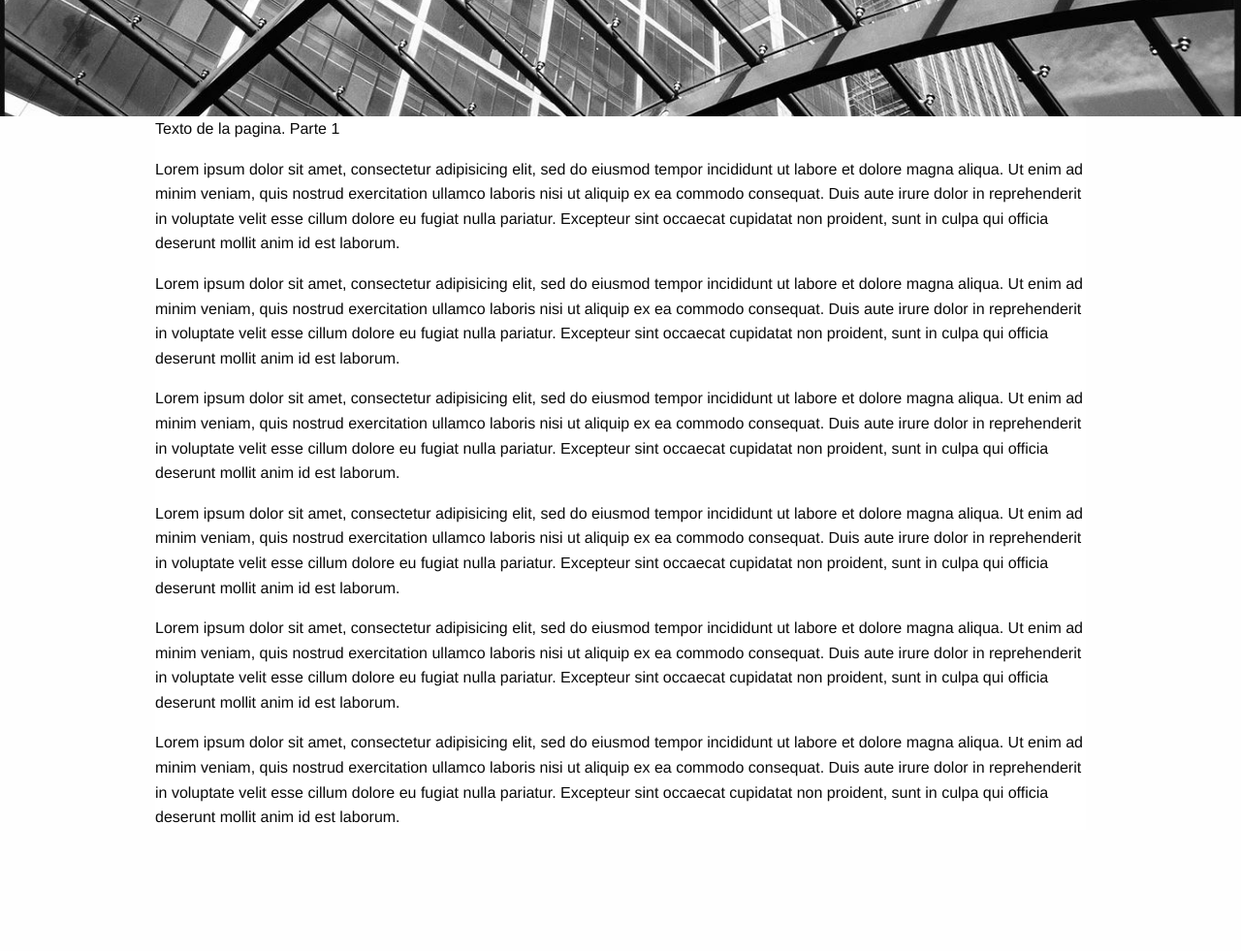
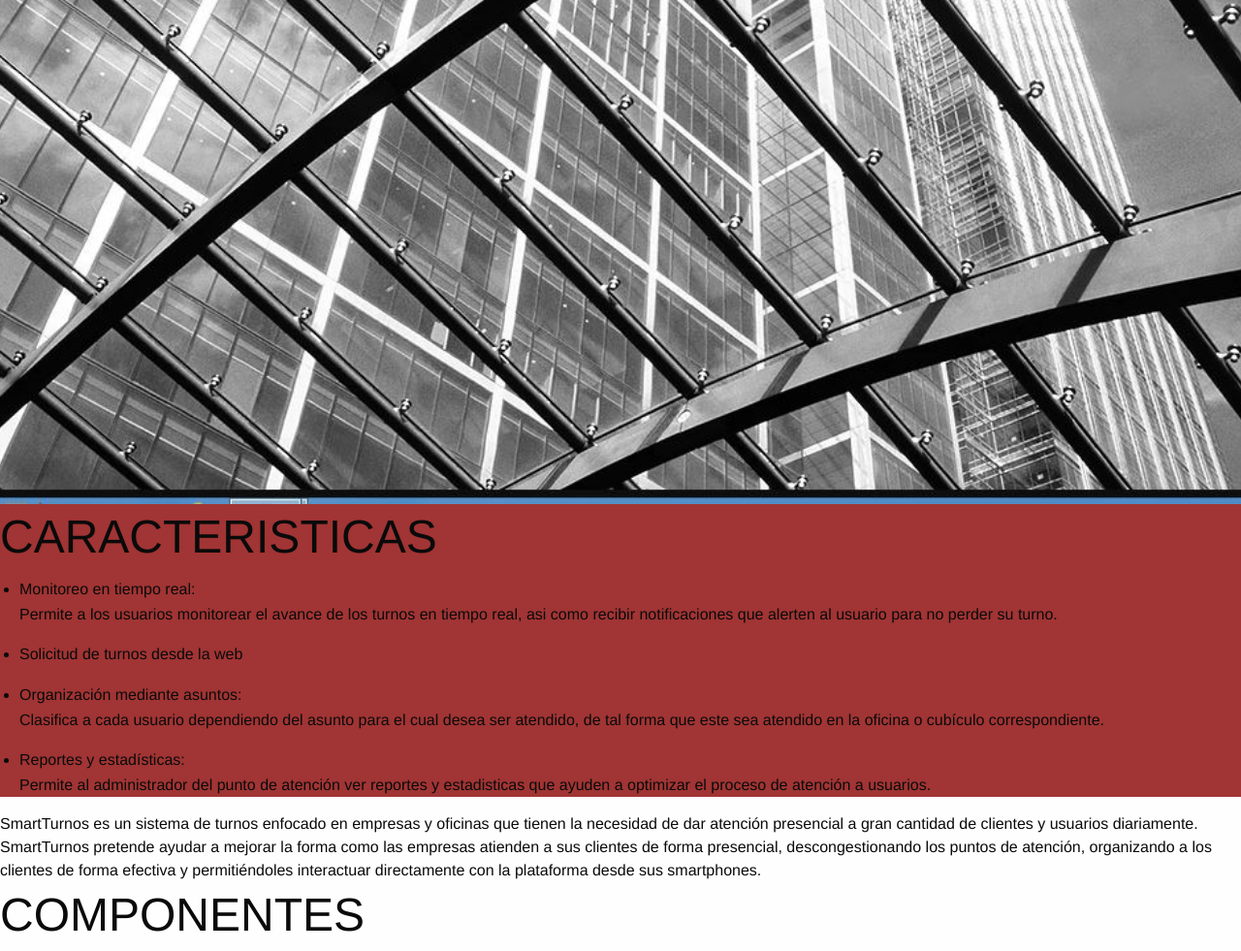
Before and after one commit to anderdavid/SistemaDeTurnosPaginaWeb, a plain HTML site: page index.html in a window 1280 px wide. Shown: the part 380-1361 px from the top of the page at 97% size. Before the commit the page ends 1252 px from the top, so only its background shows below. Drawn offline with nearby package versions, Linux system fonts and the light colour scheme.

Commit message:
Se depura efecto parallax

```diff
--- a/css/style.css
+++ b/css/style.css
@@ -54,80 +54,25 @@
 	}
 }
 
-
-
-/*parallax*/
-
-.image1 {
-    position:relative;
-    background: url("../img/background_edificios.JPG") no-repeat fixed;
+.parallax{
+	position: relative;
+	background: url(../img/background_edificios.JPG) no-repeat fixed;
 	background-position: center center;
 	-webkit-background-size: cover;
     -moz-background-size: cover;
     -o-background-size: cover;
     background-size: cover;
-    min-height: 500px;
-
+	min-height: 900px;
 }
 
-.image2 {
-    position:relative;
-    background: url("../img/background_edificios.JPG") no-repeat fixed;
-    background-position: center center;
-    -webkit-background-size: cover;
-    -moz-background-size: cover;
-    -o-background-size: cover;
-    background-size: cover;
-    min-height: 500px;
-}
+#caracteristcas{
 
-.image3 {
-    position:relative;
-    background: url("../img/background_edificios.JPG") no-repeat fixed;
-    background-position: center center;
-    -webkit-background-size: cover;
-    -moz-background-size: cover;
-    -o-background-size: cover;
-    background-size: cover;
-    min-height: 500px;
-}
-
-/*h1 {
-    color: #fff;
-    font-size: 80px;
-    text-align:center;
-    font-weight: bold;
-    margin: 0 auto;
-    width: 800px;
-    position: fixed;
-    top: 50%;
-    left: 50%;
-    margin-top: -20%;
-    margin-left: -400px;
-    opacity:0.8;
-}
-
-h2{
-    color: #fff;
-    font-size: 55px;
-    text-align:center;
-    margin: 0 auto;
-    width: 800px;
-    position: absolute;
-    top: 50%;
-    left: 50%;
-    margin-left: -400px;
-    opacity:0.8;
-}*/
-
-.content {
-    width: 100%;
-    max-width: 960px;
+	width: 100%
+	max-width:960px;
 	margin: 0 auto;
 	box-sizing: border-box;
     -moz-box-sizing: border-box;
      position: relative;
-    background: #FFF;
+    background: #A13434;
     z-index:2;
-
 }
--- a/index.html
+++ b/index.html
@@ -47,77 +47,30 @@
 			</div>
 		</div>
 	</header>
-	<main>
-		<div class="image1">
-			<h1>Titulo de la pagina</h1>
-			<h2>Texto entre secciones</h2>
+
+	<section class="parallax">
+		<div id="titulo">
+			<h2>StmartTurno</h2>
+			<p>Nunca organizar a sus clientes fue tan sencillo
+			</p>
 		</div>
-	</main>
-
-
-
-	<section class="content">
-		<p>Texto de la pagina. Parte 1</p>
-		<p>Lorem ipsum dolor sit amet, consectetur adipisicing elit, sed do eiusmod
-		tempor incididunt ut labore et dolore magna aliqua. Ut enim ad minim veniam,
-		quis nostrud exercitation ullamco laboris nisi ut aliquip ex ea commodo
-		consequat. Duis aute irure dolor in reprehenderit in voluptate velit esse
-		cillum dolore eu fugiat nulla pariatur. Excepteur sint occaecat cupidatat non
-		proident, sunt in culpa qui officia deserunt mollit anim id est laborum.</p>
-		<p>Lorem ipsum dolor sit amet, consectetur adipisicing elit, sed do eiusmod
-		tempor incididunt ut labore et dolore magna aliqua. Ut enim ad minim veniam,
-		quis nostrud exercitation ullamco laboris nisi ut aliquip ex ea commodo
-		consequat. Duis aute irure dolor in reprehenderit in voluptate velit esse
-		cillum dolore eu fugiat nulla pariatur. Excepteur sint occaecat cupidatat non
-		proident, sunt in culpa qui officia deserunt mollit anim id est laborum.</p>
-		<p>Lorem ipsum dolor sit amet, consectetur adipisicing elit, sed do eiusmod
-		tempor incididunt ut labore et dolore magna aliqua. Ut enim ad minim veniam,
-		quis nostrud exercitation ullamco laboris nisi ut aliquip ex ea commodo
-		consequat. Duis aute irure dolor in reprehenderit in voluptate velit esse
-		cillum dolore eu fugiat nulla pariatur. Excepteur sint occaecat cupidatat non
-		proident, sunt in culpa qui officia deserunt mollit anim id est laborum.</p>
-		<p>Lorem ipsum dolor sit amet, consectetur adipisicing elit, sed do eiusmod
-		tempor incididunt ut labore et dolore magna aliqua. Ut enim ad minim veniam,
-		quis nostrud exercitation ullamco laboris nisi ut aliquip ex ea commodo
-		consequat. Duis aute irure dolor in reprehenderit in voluptate velit esse
-		cillum dolore eu fugiat nulla pariatur. Excepteur sint occaecat cupidatat non
-		proident, sunt in culpa qui officia deserunt mollit anim id est laborum.</p>
-		<p>Lorem ipsum dolor sit amet, consectetur adipisicing elit, sed do eiusmod
-		tempor incididunt ut labore et dolore magna aliqua. Ut enim ad minim veniam,
-		quis nostrud exercitation ullamco laboris nisi ut aliquip ex ea commodo
-		consequat. Duis aute irure dolor in reprehenderit in voluptate velit esse
-		cillum dolore eu fugiat nulla pariatur. Excepteur sint occaecat cupidatat non
-		proident, sunt in culpa qui officia deserunt mollit anim id est laborum.</p>
-		<p>Lorem ipsum dolor sit amet, consectetur adipisicing elit, sed do eiusmod
-		tempor incididunt ut labore et dolore magna aliqua. Ut enim ad minim veniam,
-		quis nostrud exercitation ullamco laboris nisi ut aliquip ex ea commodo
-		consequat. Duis aute irure dolor in reprehenderit in voluptate velit esse
-		cillum dolore eu fugiat nulla pariatur. Excepteur sint occaecat cupidatat non
-		proident, sunt in culpa qui officia deserunt mollit anim id est laborum.</p>
 	</section>
 
-	<!-- <div class="image2">
-		<h2>Texto entre secciones</h2>
-	</div>
-
-	<section class="content">
-		<p>Texto de la pagina. Parte 2</p>
+	<section id="caracteristcas">
+		<h1>CARACTERISTICAS</h1>
+		<ul>
+			<li><span>Monitoreo en tiempo real: </span><p>Permite a los usuarios monitorear el avance de los turnos en tiempo real, asi como recibir notificaciones que alerten al usuario para no  perder su turno.</p></li>
+			<li><span>Solicitud de turnos desde la web</span><p></p></li>
+			<li><span>Organización mediante asuntos:</span><p>Clasifica a cada usuario dependiendo del asunto para el cual desea ser atendido, de tal forma que este sea atendido en la oficina o cubículo correspondiente.</p></li>
+			<li><span>Reportes y estadísticas:</span><p>Permite al administrador del punto de atención ver reportes y estadisticas que ayuden a optimizar el proceso de atención a usuarios.</p></li>
+		</ul>
 	</section>
-
-	<div class="image3">
-		<h2><a href="#">VOLVER ATRAS</a></div></h2>
-	</div> -->
 
 
 
 
-<!-- <section class="slide">
-	<div id="titulo">
-		<h2>StmartTurno</h2>
-		<p>Nunca organizar a sus clientes fue tan sencillo
-		</p>
-	</div>
-</section>
+
+
 <section id="descripcion">
 	SmartTurnos es un sistema de turnos enfocado en empresas y oficinas que tienen la necesidad de dar atención presencial a gran cantidad de clientes y usuarios diariamente. SmartTurnos pretende ayudar a mejorar la forma como las empresas atienden a sus clientes de forma presencial, descongestionando los puntos de atención, organizando a los clientes de forma efectiva y permitiéndoles interactuar directamente con la plataforma desde sus smartphones.
 </section>
@@ -132,19 +85,11 @@
 	</ul>
 </section>
 
-<section id="caracteristcas">
-	<h1>CARACTERISTICAS</h1>
-	<ul>
-		<li><span>Monitoreo en tiempo real: </span><p>Permite a los usuarios monitorear el avance de los turnos en tiempo real, asi como recibir notificaciones que alerten al usuario para no  perder su turno.</p></li>
-		<li><span>Solicitud de turnos desde la web</span><p></p></li>
-		<li><span>Organización mediante asuntos:</span><p>Clasifica a cada usuario dependiendo del asunto para el cual desea ser atendido, de tal forma que este sea atendido en la oficina o cubículo correspondiente.</p></li>
-		<li><span>Reportes y estadísticas:</span><p>Permite al administrador del punto de atención ver reportes y estadisticas que ayuden a optimizar el proceso de atención a usuarios.</p></li>
-	</ul>
-</section>
+
 
 <footer>
 	SmartAppSolutions2019
-</footer> -->
+</footer>
 
 </body>
 </html>
```
Lines whose indentation alone changed are shown as unchanged.
